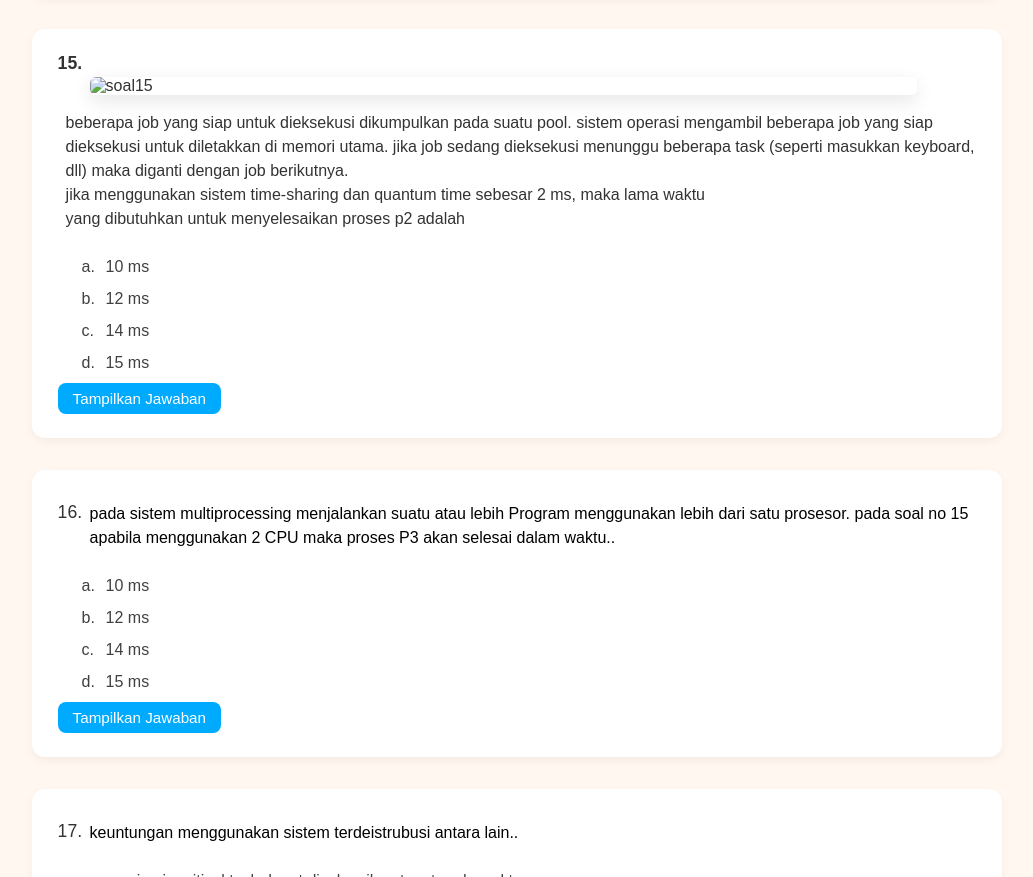
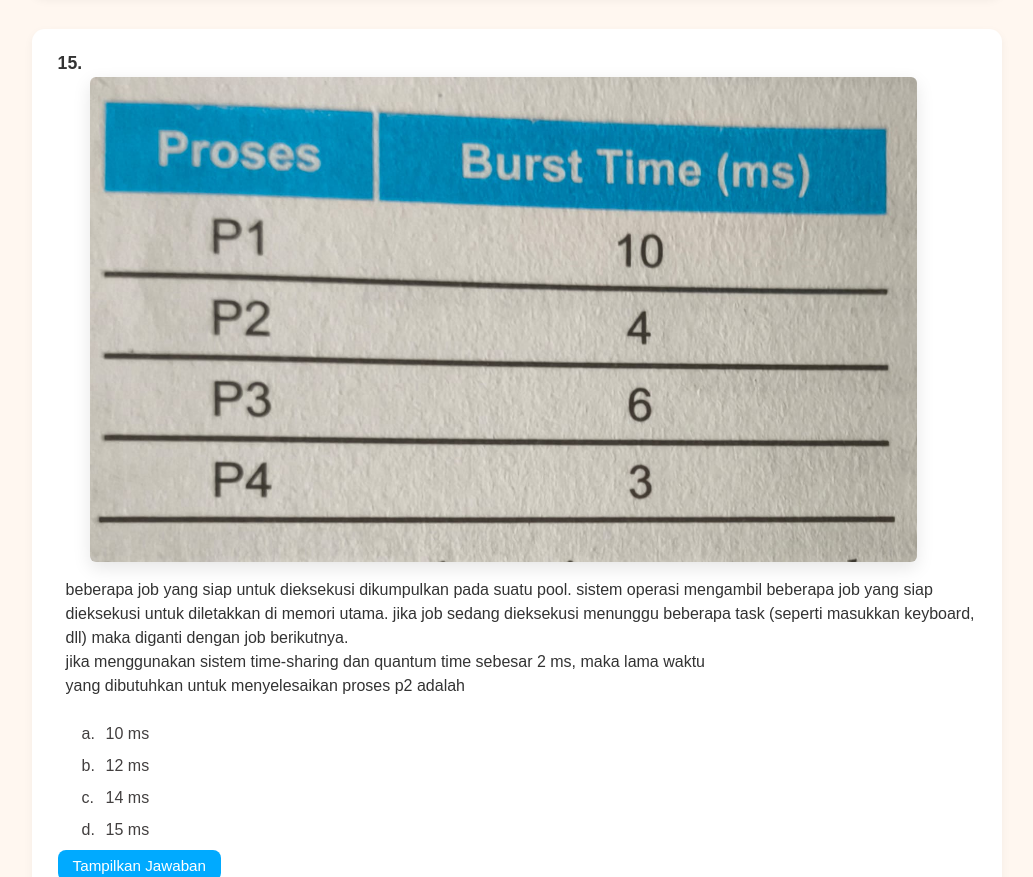
Before and after one commit to Hasanaf123/belajarUT, a plain HTML site: page soal/sistem_operasi2.html in a window 1280 px wide. Shown: the part 4751-5628 px from the top of the page, without its empty margins (123-1156 px from the left). Drawn offline with Linux system fonts and the light colour scheme; the site is published under a folder, as on GitHub Pages, so addresses that start at the root find nothing.

Commit message:
revisi href gagal lagi

```diff
--- a/soal/sistem_operasi2.html
+++ b/soal/sistem_operasi2.html
@@ -376,7 +376,7 @@
           <div class="soal-gambar">
             <span class="nomor">15.</span>
             <img
-              src="/img/soal_gambar/sistem_operasi/formatif15.jpeg"
+              src="../img/soal_gambar/sistem_operasi/formatif15.jpeg"
               alt="soal15"
             />
             <p>
```
